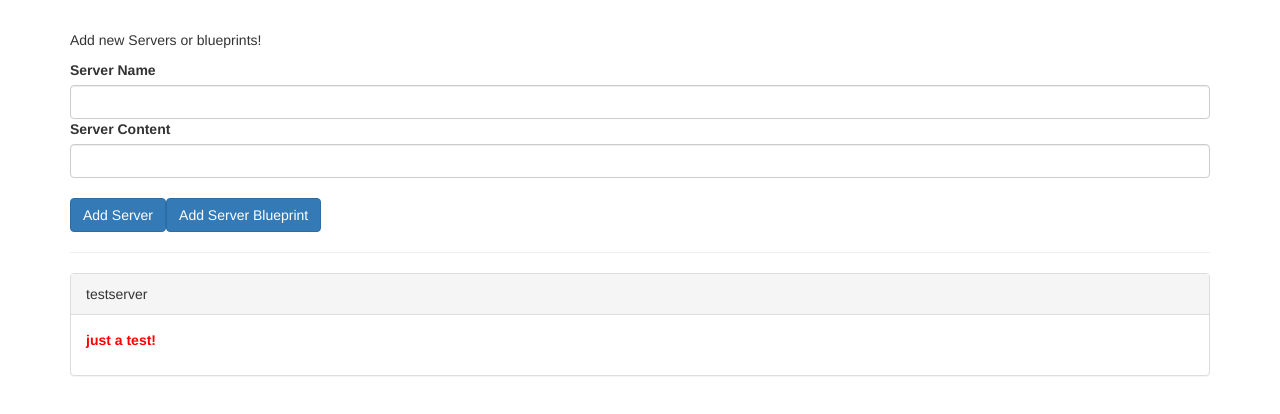
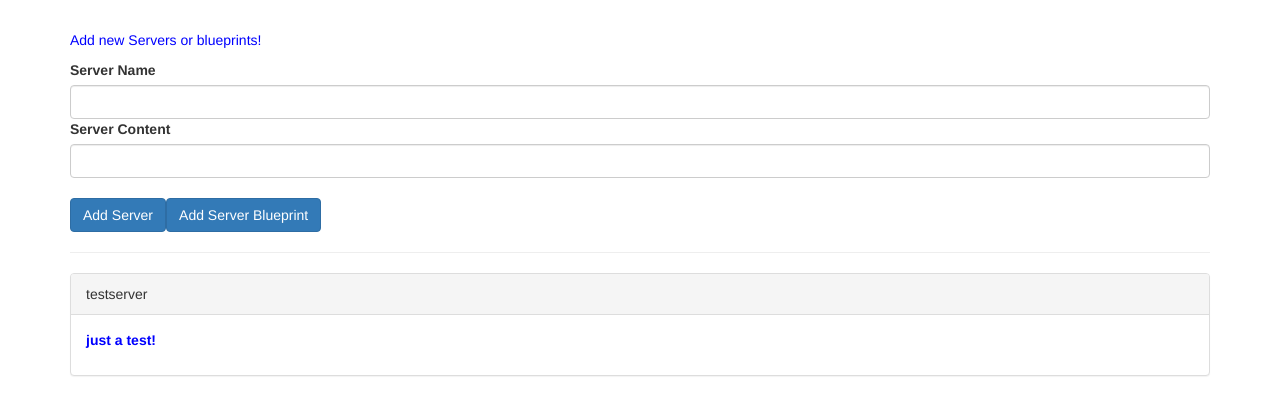
Before and after one commit to RobertImbrie/udemy-angular-5, an Angular app in the folder cmp-databinding-start/: page / in a window 1280 px wide. Shown: the top 414 px of the page. Built offline with nearby package versions, Linux system fonts and the light colour scheme.

Commit message:
Testing the effects of view encapsulation

```diff
--- a/cmp-databinding-start/src/app/app.component.ts
+++ b/cmp-databinding-start/src/app/app.component.ts
@@ -1,9 +1,10 @@
-import { Component } from '@angular/core';
+import { Component, ViewEncapsulation } from '@angular/core';
 
 @Component({
   selector: 'app-root',
   templateUrl: './app.component.html',
-  styleUrls: ['./app.component.css']
+  styleUrls: ['./app.component.css'],
+  encapsulation: ViewEncapsulation.None
 })
 export class AppComponent {
   serverElements = [{type: 'server', name: 'testserver', content: 'just a test!'}];
--- a/cmp-databinding-start/src/app/server-element/server-element.component.css
+++ b/cmp-databinding-start/src/app/server-element/server-element.component.css
@@ -0,0 +1,3 @@
+p, em, strong {
+    color: blue;
+}
--- a/cmp-databinding-start/src/app/server-element/server-element.component.html
+++ b/cmp-databinding-start/src/app/server-element/server-element.component.html
@@ -3,7 +3,7 @@
   <div class="panel-heading">{{ element.name }}</div>
   <div class="panel-body">
     <p>
-      <strong *ngIf="element.type === 'server'" style="color: red">{{ element.content }}</strong>
+      <strong *ngIf="element.type === 'server'">{{ element.content }}</strong>
       <em *ngIf="element.type === 'blueprint'">{{ element.content }}</em>
     </p>
   </div>
```
